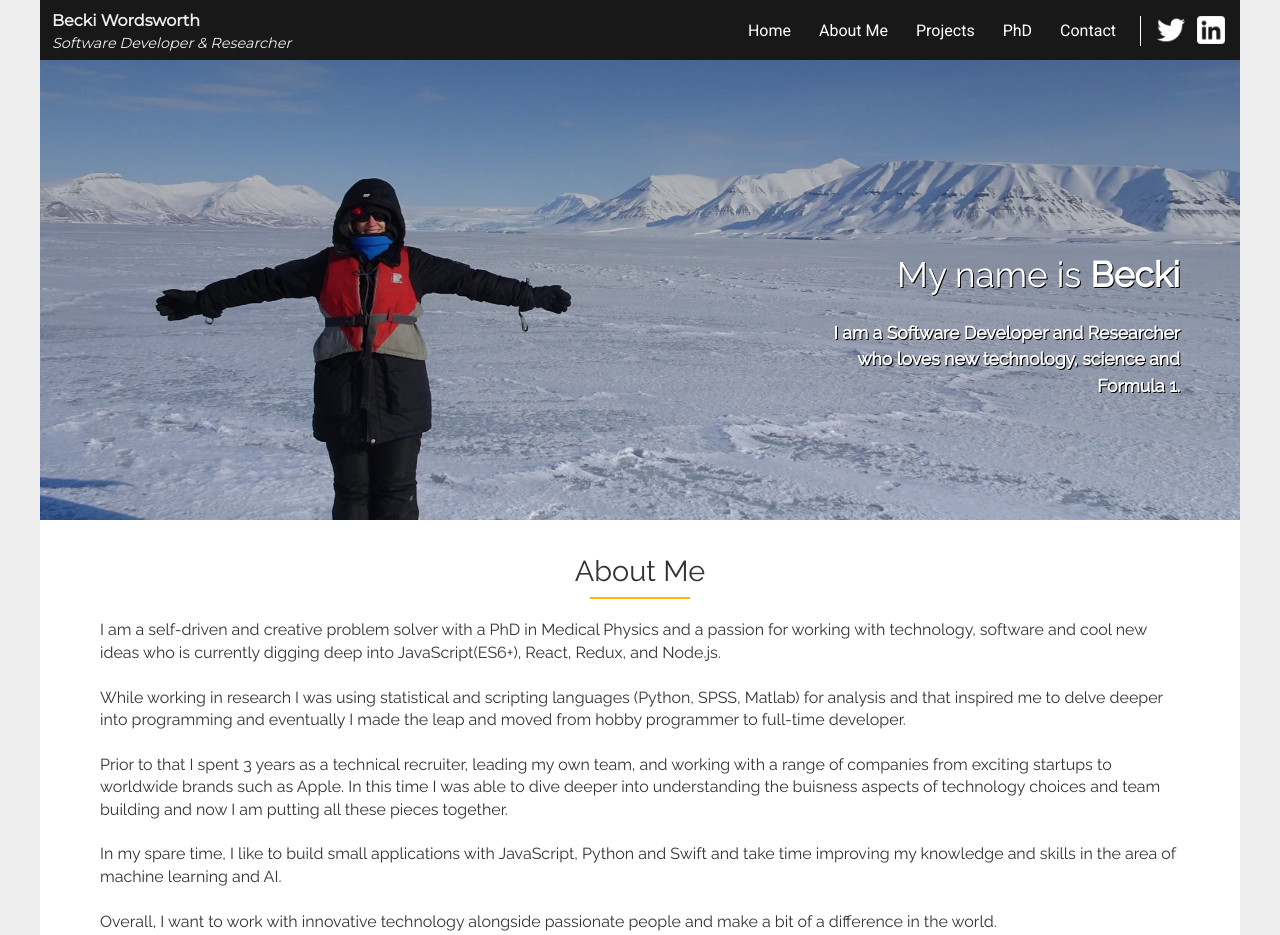
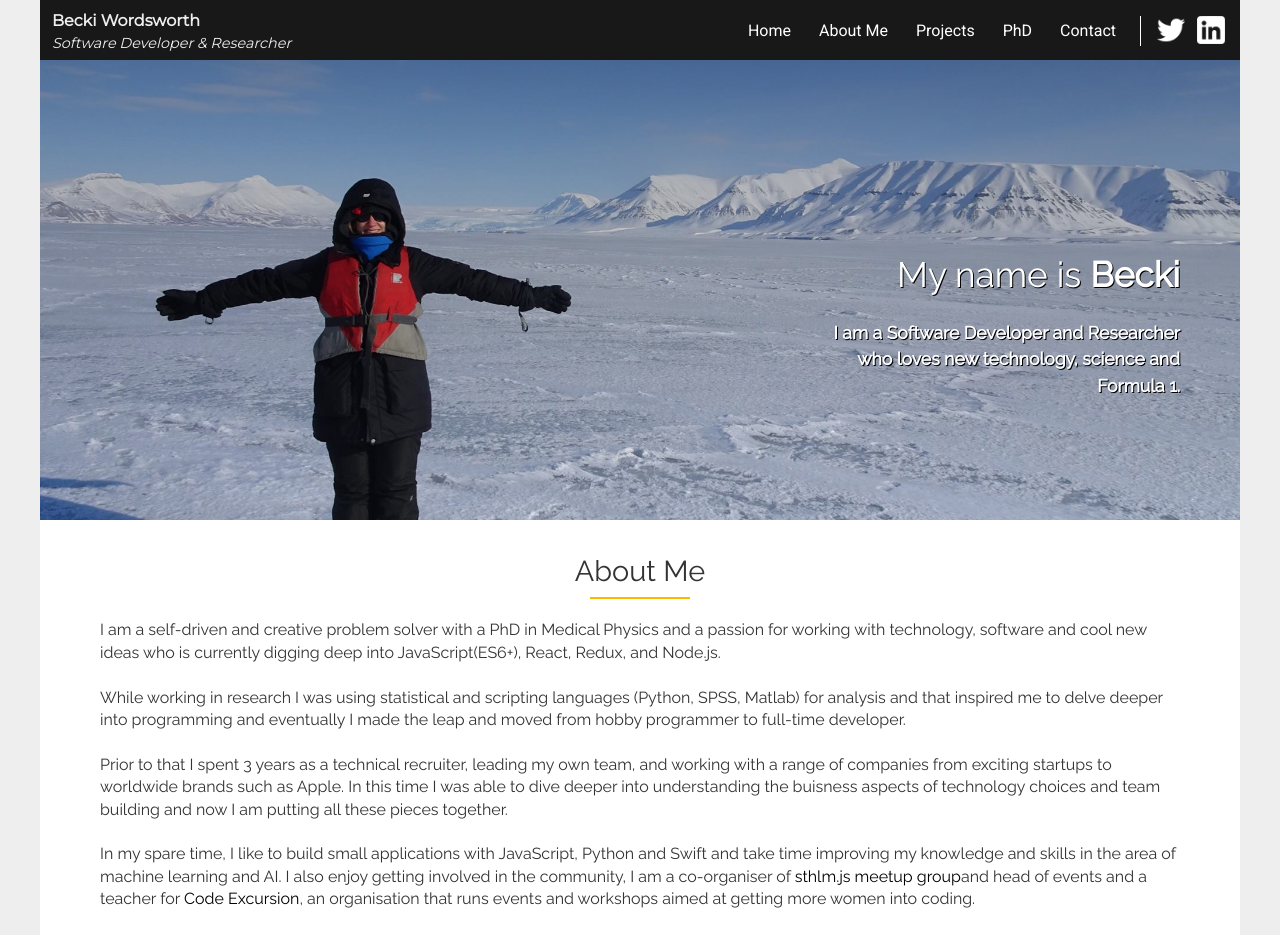
Before and after one commit to BeckiW/Portfolio, a React (Create React App) app in the folder app/: page / in a window 1280 px wide. Shown: the top 935 px of the page. Built offline with nearby package versions, Linux system fonts and the light colour scheme; a web font is replaced by a local one.

Commit message:
Added  more info to the langing page

```diff
--- a/app/src/Components/Landing/index.js
+++ b/app/src/Components/Landing/index.js
@@ -40,12 +40,21 @@ class Landing extends React.Component {
             together. <br /> <br />
             In my spare time, I like to build small applications with
             JavaScript, Python and Swift and take time improving my knowledge
-            and skills in the area of machine learning and AI.
+            and skills in the area of machine learning and AI. I also enjoy
+            getting involved in the community, I am a co-organiser of{" "}
+            <a href="https://www.meetup.com/sthlm-js/" target="_blank">
+              sthlm.js meetup group
+            </a>
+            and head of events and a teacher for{" "}
+            <a href="https://www.code-excursion.com/" target="_blank">
+              Code Excursion
+            </a>
+            , an organisation that runs events and workshops aimed at getting
+            more women into coding.
             <br /> <br />
             Overall, I want to work with innovative technology alongside
             passionate people and make a bit of a difference in the world.
             <br />
-
             <br /> Tech: HTML5, CSS, JavaScript (ES6+), React, Redux, NodeJS,
             Python, MongoDB
           </p>
```
